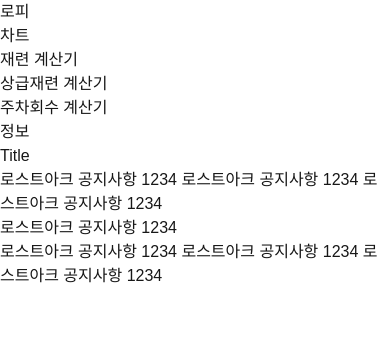
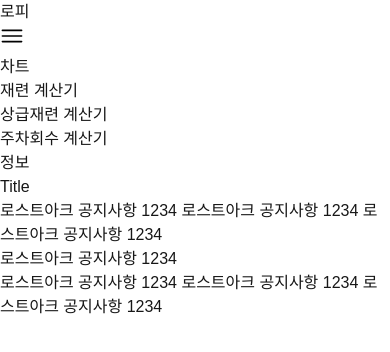
Before and after one commit to milkbottle0305/loffi-web, a Next.js app: page / in a window 390 px wide. Shown: the top 352 px of the page. Built offline with nearby package versions, Linux system fonts and the light colour scheme.

Commit message:
feat: 모바일, 데스크탑 버전 CommonHeader 구현

```diff
--- a/src/app/page.tsx
+++ b/src/app/page.tsx
@@ -13,7 +13,7 @@ export default function Home() {
     </p>,
   ];
   return (
-    <div className="flex h-screen w-screen flex-col items-center justify-center">
+    <div className="flex h-[500px] w-full flex-col items-center justify-center">
       <TitleInfoList
         title="Title"
         renderInfoList={() => (
--- a/src/app/shared/components/CommonHeader.tsx
+++ b/src/app/shared/components/CommonHeader.tsx
@@ -1,14 +1,24 @@
 import Link from 'next/link';
+import { useState } from 'react';
 
 export const CommonHeader = () => {
+  const [isMenuOpen, setIsMenuOpen] = useState(false);
+
   return (
-    <header className="sticky top-0 w-full backdrop-blur py-1 bg-white shadow-md flex justify-center">
-      <div className="w-[768px] flex items-center justify-between">
+    <header className="sticky top-0 flex items-center justify-between bg-white px-8 py-1 shadow-md backdrop-blur">
       <Link href="/">
         <h1 className="p-2 text-3xl font-extrabold">로피</h1>
       </Link>
-        <nav>
-          <ul className="flex gap-8 flex-row">
+      <button
+        onClick={() => setIsMenuOpen(!isMenuOpen)}
+        className="block rounded-lg p-1 hover:bg-gray-200 md:hidden"
+      >
+        <svg xmlns="http://www.w3.org/2000/svg" width="24" height="24" viewBox="0 0 30 30">
+          <path d="M 3 7 A 1.0001 1.0001 0 1 0 3 9 L 27 9 A 1.0001 1.0001 0 1 0 27 7 L 3 7 z M 3 14 A 1.0001 1.0001 0 1 0 3 16 L 27 16 A 1.0001 1.0001 0 1 0 27 14 L 3 14 z M 3 21 A 1.0001 1.0001 0 1 0 3 23 L 27 23 A 1.0001 1.0001 0 1 0 27 21 L 3 21 z"></path>
+        </svg>
+      </button>
+      <nav className="hidden md:block">
+        <ul className="flex flex-row gap-8">
           <li>
             <Link className="text-lg hover:font-bold" href="/chart">
               차트
@@ -36,7 +46,6 @@ export const CommonHeader = () => {
           </li>
         </ul>
       </nav>
-      </div>
     </header>
   );
 };
```
Lines whose indentation alone changed are shown as unchanged.
